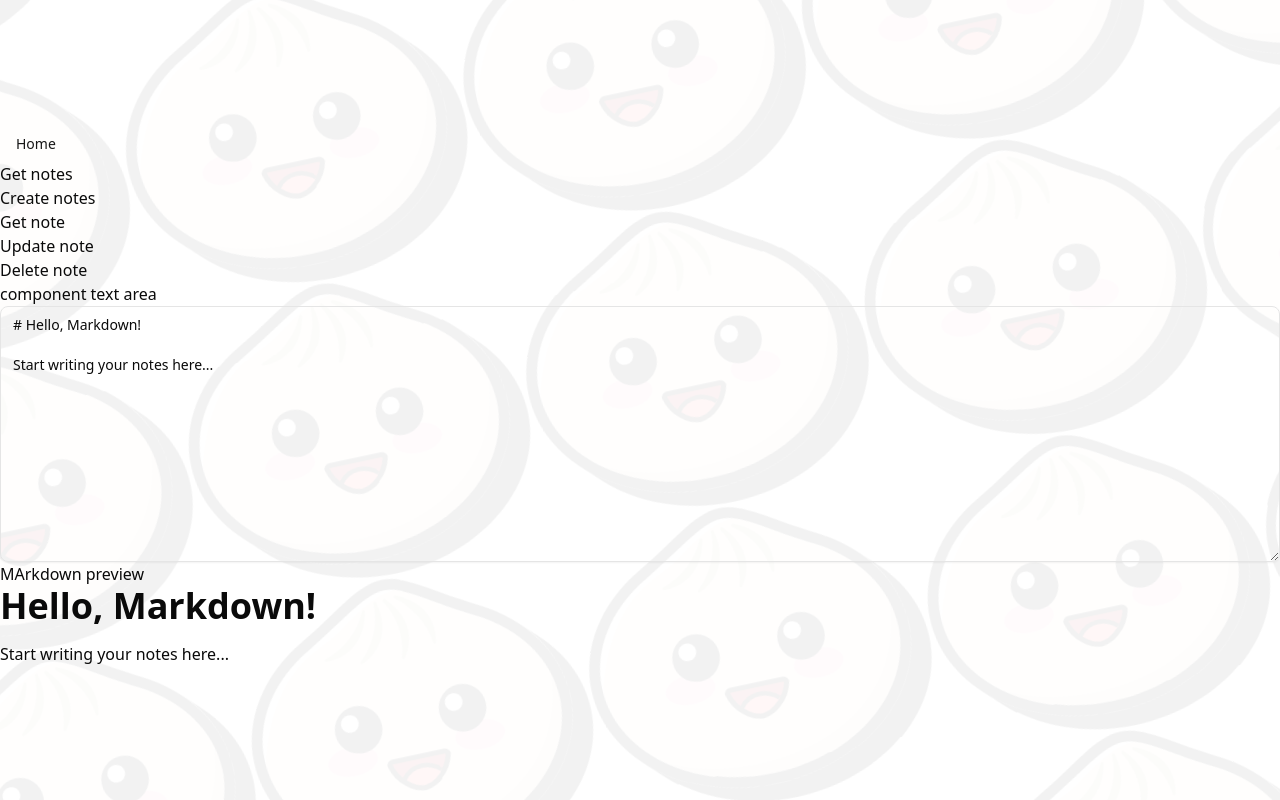
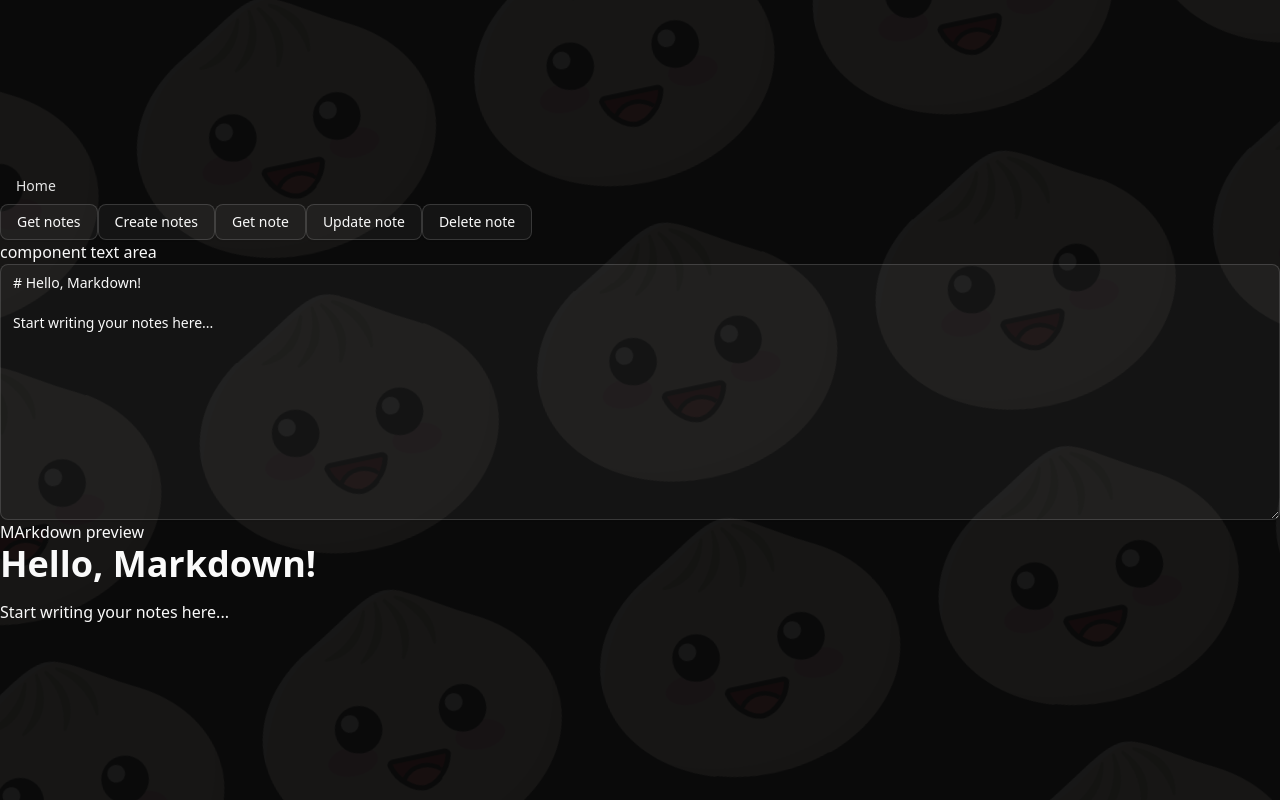
Before and after one commit to Rasweb/Custom-note-app, a React (Vite) app: page /markdown in a window 1280 px wide. Built offline with nearby package versions, Linux system fonts and the light colour scheme.

Commit message:
Basic start-page done, not much styling. Basic functions and dark/light mode toggle.

```diff
--- a/src/App.tsx
+++ b/src/App.tsx
@@ -3,8 +3,16 @@ import { BrowserRouter, Routes, Route } from "react-router-dom";
 import Home  from "./views/Home";
 import About from "./views/About"
 import Markdown from "./views/Markdown";
+import { useEffect } from "react";
 
 export function App() {
+  useEffect(() => {
+    const theme = localStorage.getItem('theme');
+    if (!theme || theme === 'dark') {
+      document.documentElement.classList.add('dark');
+    }
+  }, []);
+
   return (
      <BrowserRouter>
       <Routes>
--- a/src/views/Home.tsx
+++ b/src/views/Home.tsx
@@ -1,4 +1,4 @@
-import { Card, CardContent, CardDescription, CardHeader, CardTitle, CardAction, CardFooter } from "@/components/ui/card";
+import { Card, CardContent, CardHeader, CardTitle, CardAction } from "@/components/ui/card";
 import {Button } from "../components/ui/button"
 import { useNavigate } from "react-router-dom";
 import { useEffect, useState } from "react";
@@ -14,6 +14,7 @@ export default function Home(){
     const navigate = useNavigate();
     const [noteCount, setNoteCount] = useState(0);
     const [notes, setNotes] = useState([]);
+
     async function getNotes(){
       const notesURL = "/database/notes";
       try{
@@ -30,16 +31,23 @@ export default function Home(){
       }
     };
 
+    // Handle dark/light mode toggle using tailwind
+    function toggleMode(){
+      document.documentElement.classList.toggle("dark");
+      localStorage.theme = document.documentElement.classList.contains("dark") ? "dark" : "light";
+    }
+
     useEffect(() => {
         getNotes();
     }, []); // [] ensures it only runs once on mount.
 
     return(
-    <div className="container w-full mx-auto p-8 text-center">
+      <div className="container w-full mx-auto p-8 text-center  dark:text-white">
         <Card className="mx-auto ">
           <CardHeader  className="flex flex-col items-center gap-2">
             {noteCount ? <CardTitle>Welcome there are {noteCount} notes found</CardTitle> : <CardTitle>No notes found</CardTitle>}
             <CardAction className="self-center">
+              <Button title="dark/light mode" variant={"outline"} onClick={() => toggleMode()}>Toggle Mode</Button>
               <Button title="/create" variant="link" size="default" onClick={() => navigate("/create")}>Create a new note</Button>
             </CardAction>
           </CardHeader>
@@ -49,7 +57,7 @@ export default function Home(){
           </CardContent>
         </Card>
 
-        <div className="grid gap-4 md:grid-cols-2 lg:grid-cols-3 sm:grid-cols-1">
+        <div className="grid gap-4 md:grid-cols-2 lg:grid-cols-3 sm:grid-cols-1 pt-4">
           {noteCount ?
             <>
               {notes.map((note: NoteType) => (
--- a/src/views/Markdown.tsx
+++ b/src/views/Markdown.tsx
@@ -7,7 +7,6 @@ import ReactMarkdown  from 'react-markdown'
 
 export default function Markdown() {
         const [markdown, setMarkdown] = useState(`# Hello, Markdown!\n\nStart writing your notes here...`);
-
 
         // For create and update
         // body: JSON.stringify({ title, content }),
@@ -89,22 +88,6 @@ export default function Markdown() {
           }
         };
 
-        // TODO - implement in backend
-        async function loadNoteFromDatabase(id: number){
-            // const res = await fetch(`/api/note/${id}`);
-            // const data = await res.json();
-            // setMarkdown(data.content);
-        }
-
-
-        // TODO - Implement that in the backend save new or existing file
-        async function saveToDatabase(content: string, title = "Untitled"){
-            // await fetch("/api/save-note", {
-            //     method: "POST",
-            //     headers: { "Content-Type": "application/json" },
-            //     body: JSON.stringify({ title, content }),
-            // });
-        }
   const navigate = useNavigate();
   return (
     <div>
@@ -113,21 +96,11 @@ export default function Markdown() {
 
       </div>
       <div>
-        <button className="cursor-pointer" onClick={() => getNotes()}>Get notes</button>
-        <br />
-        <button className="cursor-pointer" onClick={() => createNotes("test title", "Some content", "")}>Create notes</button>
-
-        <br />
-        <button className="cursor-pointer" onClick={() => getNoteById(1)}>Get note</button>
-        <br />
-        <button className="cursor-pointer" onClick={() => updateNoteById(1)}>Update note</button>
-        <br />
-        <button className="cursor-pointer" onClick={() => deleteNoteById(1)}>Delete note</button>
-
-
-
-
-
+        <Button variant="outline" size="default" onClick={() => getNotes()}>Get notes</Button>
+        <Button variant="outline" size="default" onClick={() => createNotes("test title", "Some content", "")}>Create notes</Button>
+        <Button variant="outline" size="default" onClick={() => getNoteById(1)}>Get note</Button>
+        <Button variant="outline" size="default" onClick={() => updateNoteById(1)}>Update note</Button>
+        <Button variant="outline" size="default" onClick={() => deleteNoteById(1)}>Delete note</Button>
       </div>
       <div>
         <div>
--- /dev/null
+++ b/tailwind.config.js
@@ -0,0 +1,8 @@
+export default {
+  content: ["./index.html", "./src/**/*.{js,jsx,ts,tsx}"],
+  theme: {
+    extend: {},
+  },
+  darkMode: 'class', // 👈 Enable class-based dark mode
+  plugins: [],
+}
```
Lines whose indentation alone changed are shown as unchanged.
